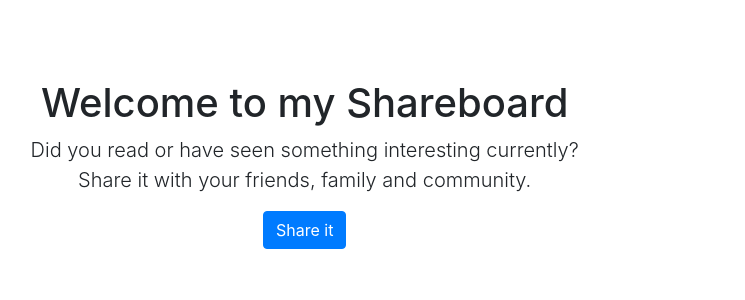
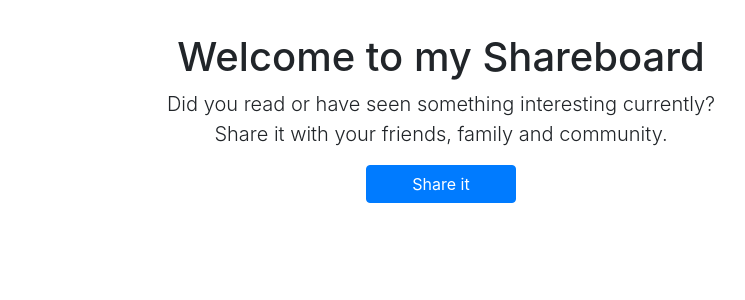
Before and after one commit to LTGRP/PHP-CMS-Project---MVC-Shareboard-Website, a PHP site: page /myfiles/home in a window 1280 px wide. Shown: the part 57-357 px from the top of the page, without its empty margins (199-944 px from the left). Run offline with PHP 8.4, Linux system fonts and the light colour scheme; some libraries are stand-ins or nearby versions.

Commit message:
updating style

```diff
--- a/assets/css/style.css
+++ b/assets/css/style.css
@@ -1,15 +1,19 @@
 #intro{
-	margin-top: 5%;
-	margin-left: 14%;
-	margin-right: 14%;
+	width: 85%;
+	margin-left: 15%;
+	margin-right: 15%;
 }
 
 .row, .well {
-	margin-top: 2%;
+	margin-top: 3%;
 }
 
 #share {
 	padding: 2%;
+}
+
+#share_button{
+	width: 150px;
 }
 
 #panel_title {
@@ -23,6 +27,6 @@ label{
 
 #input_form, #custom_message{
 	width: 50%;
-	margin-top: 5%;
 	margin-left: 25%;
 	margin-right: 25%;
+}
--- a/views/home/index.php
+++ b/views/home/index.php
@@ -2,6 +2,6 @@
 	<h1>Welcome to my Shareboard</h1>
 	<p class="lead">Did you read or have seen something interesting currently?
 	<br/>Share it with your friends, family and community.</p>
-	<a class="btn btn-primary text-center" href="<?php echo ROOT_URL; ?>posts">
+	<a id="share_button" class="btn btn-primary text-center" href="<?php echo ROOT_URL; ?>posts">
 	Share it</a>
 </div>
--- a/views/main.php
+++ b/views/main.php
@@ -1,7 +1,7 @@
 <!doctype html>
 <html>
 	<head>
-		<title>Shareboard</title>
+		<title>Create a site with MVC Shareboard</title>
 
 		<!-- Bootstrap core CSS -->
 		<link rel="stylesheet" type="text/css" href="<?php echo ROOT_URL; ?>assets/css/bootstrap.css">
@@ -13,13 +13,12 @@
 		<nav class="navbar navbar-expand-lg navbar-light bg-light border-bottom">
 			<div class="container">
 		        <a class="navbar-brand" href="<?php echo ROOT_URL; ?>">MVC Shareboard</a>
-		        <button class="navbar-toggler" type="button" data-toggle="collapse"
-		        data-target="#navbar" aria-controls="navbar" aria-expanded="false"
-		        aria-label="Toggle navigation">
-		        	<span class="navbar-toggler-icon"></span>
-	        	</button>
 
-		        <div id="navbar" class="collapse navbar-collapse">
+	        	<button class="navbar-toggler" type="button" data-toggle="collapse" data-target="#navbarCollapse" aria-controls="navbarCollapse" aria-expanded="false" aria-label="Toggle navigation">
+	        		<span class="navbar-toggler-icon"></span>
+		   		 </button>
+
+		        <div id="navbarCollapse" class="collapse navbar-collapse">
 					<ul class="navbar-nav mr-auto">
 						<li class="nav-item">
 							<a class="nav-link" href="<?php echo ROOT_URL; ?>">
@@ -64,5 +63,9 @@
 	    	</div>
     	</div><!-- ends container-->
 
+    	<!-- Javascript links -->
+    	<script src="https://code.jquery.com/jquery-3.2.1.slim.min.js" integrity="sha384-KJ3o2DKtIkvYIK3UENzmM7KCkRr/rE9/Qpg6aAZGJwFDMVNA/GpGFF93hXpG5KkN" crossorigin="anonymous"></script>
+		<script src="https://cdnjs.cloudflare.com/ajax/libs/popper.js/1.11.0/umd/popper.min.js" integrity="sha384-b/U6ypiBEHpOf/4+1nzFpr53nxSS+GLCkfwBdFNTxtclqqenISfwAzpKaMNFNmj4" crossorigin="anonymous"></script>
+		<script src="https://maxcdn.bootstrapcdn.com/bootstrap/4.0.0-beta/js/bootstrap.min.js" integrity="sha384-h0AbiXch4ZDo7tp9hKZ4TsHbi047NrKGLO3SEJAg45jXxnGIfYzk4Si90RDIqNm1" crossorigin="anonymous"></script>
   	</body>
 </html>
```
